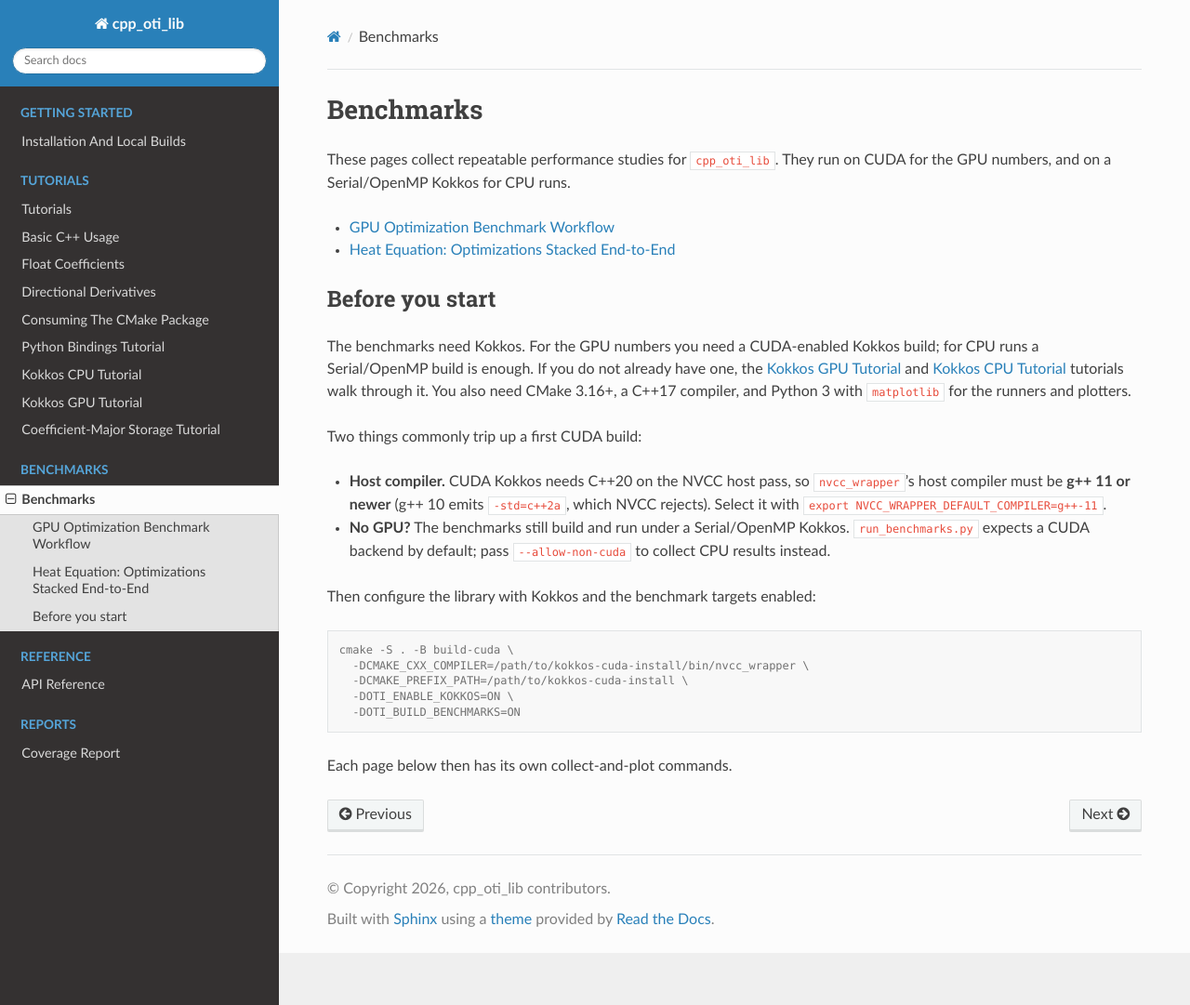
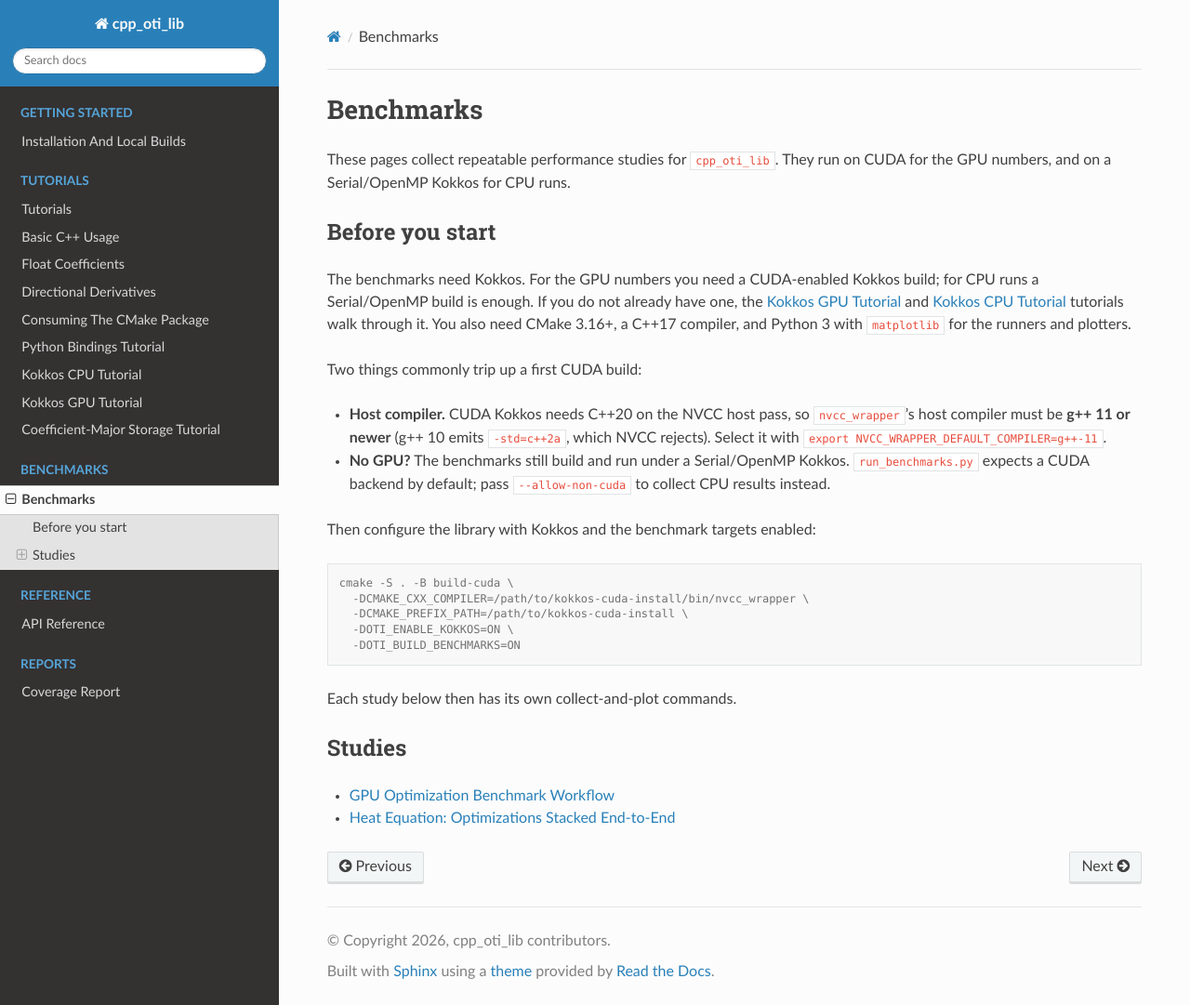
Before and after one commit to Samm-Py/cpp_oti_lib, a Sphinx documentation site: the page built from docs/benchmarks/index.rst, in a window 1280 px wide and 1081 px high. Shown: the whole window at 93% size. Built offline with Sphinx 7.4.7 and the Read the Docs theme 3.1.0, drawn with Linux system fonts in a browser that asks for light colours.

Commit message:
Docs: move "Before you start" above the benchmark study list
The prerequisites/build section followed the toctree, so it rendered
below the page list. Move it above and give the toctree its own
"Studies" section so the study links stay a top-level sibling rather
than nesting under "Before you start".

Co-Authored-By: Claude Opus 4.8 <noreply@anthropic.com>

```diff
--- a/docs/benchmarks/index.rst
+++ b/docs/benchmarks/index.rst
@@ -3,12 +3,6 @@ Benchmarks
 
 These pages collect repeatable performance studies for ``cpp_oti_lib``. They run
 on CUDA for the GPU numbers, and on a Serial/OpenMP Kokkos for CPU runs.
-
-.. toctree::
-   :maxdepth: 1
-
-   gpu_optimization_workflow
-   heat_equation
 
 Before you start
 ----------------
@@ -39,4 +33,13 @@ Then configure the library with Kokkos and the benchmark targets enabled:
      -DOTI_ENABLE_KOKKOS=ON \
      -DOTI_BUILD_BENCHMARKS=ON
 
-Each page below then has its own collect-and-plot commands.
+Each study below then has its own collect-and-plot commands.
+
+Studies
+-------
+
+.. toctree::
+   :maxdepth: 1
+
+   gpu_optimization_workflow
+   heat_equation
```
